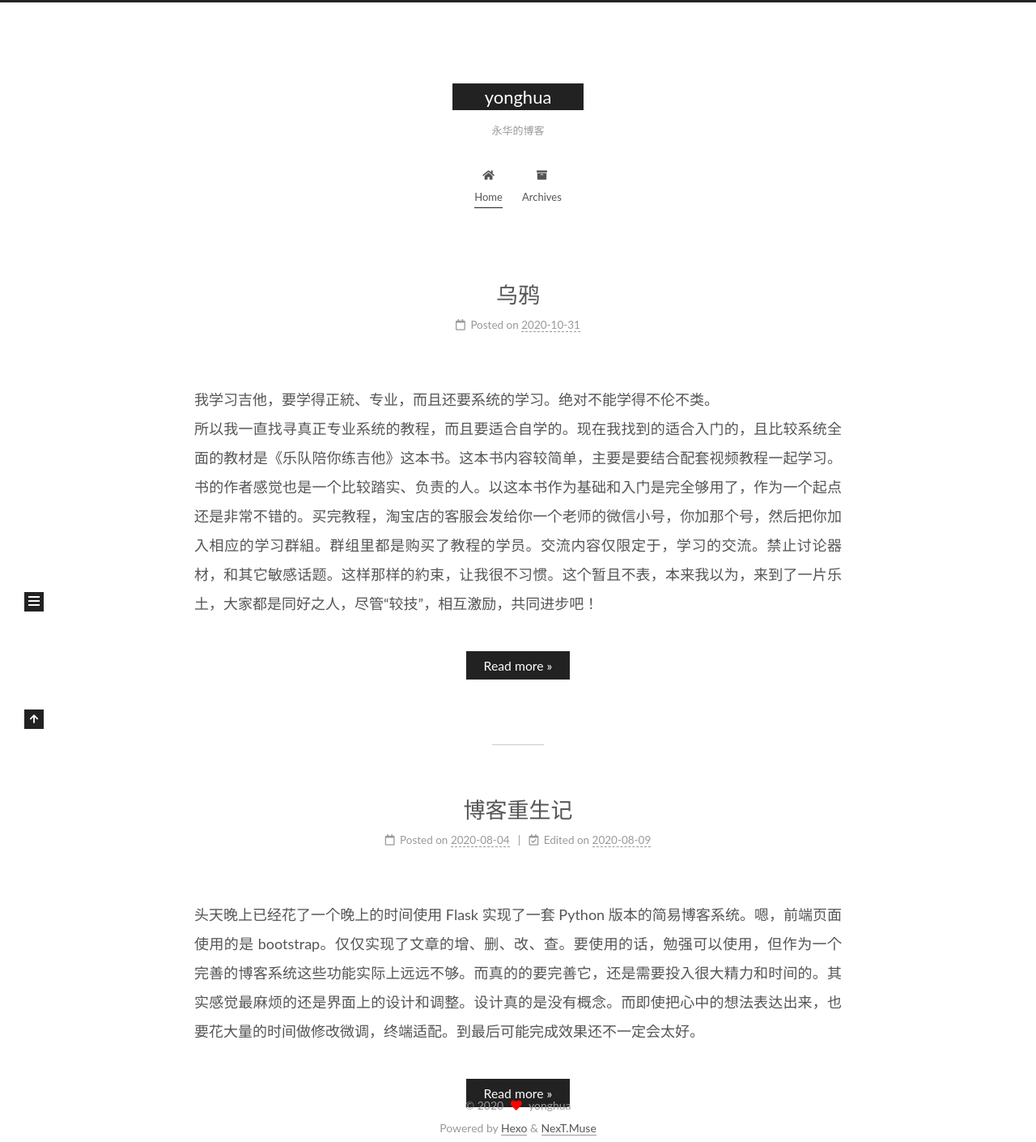
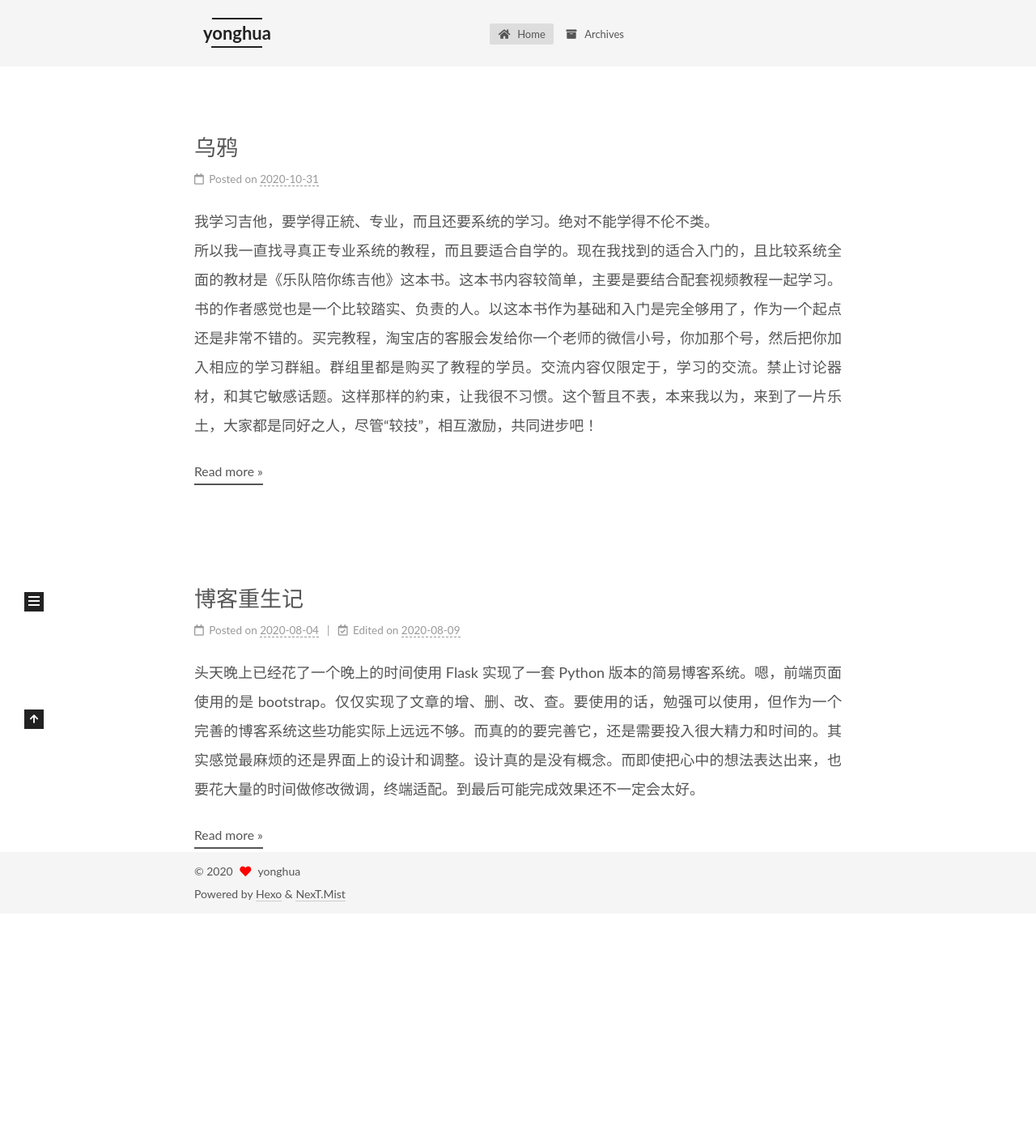
Before and after one commit to hi-andy/hi-andy.github.io, a plain HTML site: page index.html in a window 1280 px wide. Shown: the whole page at 81% size. After the commit the page ends 1128 px from the top, so only its background shows below. Drawn offline with Linux system fonts and the light colour scheme.

Commit message:
Site updated: 2020-10-31 19:07:18

```diff
--- a/css/main.css
+++ b/css/main.css
@@ -1,22 +1,50 @@
 :root {
   --body-bg-color: #fff;
-  --content-bg-color: #fff;
+  --content-bg-color: #f5f5f5;
   --card-bg-color: #f5f5f5;
   --text-color: #555;
   --blockquote-color: #666;
   --link-color: #555;
   --link-hover-color: #222;
-  --brand-color: #fff;
-  --brand-hover-color: #fff;
+  --brand-color: #222;
+  --brand-hover-color: #222;
   --table-row-odd-bg-color: #f9f9f9;
   --table-row-hover-bg-color: #f5f5f5;
-  --menu-item-bg-color: #f5f5f5;
-  --btn-default-bg: #222;
-  --btn-default-color: #fff;
-  --btn-default-border-color: #222;
-  --btn-default-hover-bg: #fff;
-  --btn-default-hover-color: #222;
-  --btn-default-hover-border-color: #222;
+  --menu-item-bg-color: #ddd;
+  --btn-default-bg: transparent;
+  --btn-default-color: var(--link-color);
+  --btn-default-border-color: var(--link-color);
+  --btn-default-hover-bg: transparent;
+  --btn-default-hover-color: var(--link-hover-color);
+  --btn-default-hover-border-color: var(--link-hover-color);
+}
+@media (prefers-color-scheme: dark) {
+  :root {
+    --body-bg-color: #282828;
+    --content-bg-color: #333;
+    --card-bg-color: #555;
+    --text-color: #ccc;
+    --blockquote-color: #bbb;
+    --link-color: #ccc;
+    --link-hover-color: #eee;
+    --brand-color: #ddd;
+    --brand-hover-color: #ddd;
+    --table-row-odd-bg-color: #282828;
+    --table-row-hover-bg-color: #363636;
+    --menu-item-bg-color: #555;
+    --btn-default-bg: #222;
+    --btn-default-color: #ccc;
+    --btn-default-border-color: #555;
+    --btn-default-hover-bg: #666;
+    --btn-default-hover-color: #ccc;
+    --btn-default-hover-border-color: #666;
+  }
+  img {
+    opacity: 0.75;
+  }
+  img:hover {
+    opacity: 0.9;
+  }
 }
 html {
   line-height: 1.15; /* 1 */
@@ -221,7 +249,7 @@ p {
 }
 a,
 span.exturl {
-  border-bottom: 1px solid #999;
+  border-bottom: 1px solid #ccc;
   color: var(--link-color);
   outline: 0;
   text-decoration: none;
@@ -966,7 +994,7 @@ pre .javascript .function {
 }
 .site-meta {
   flex-grow: 1;
-  text-align: center;
+  text-align: left;
 }
 @media (max-width: 767px) {
   .site-meta {
@@ -1168,7 +1196,7 @@ pre .javascript .function {
 }
 .links-of-author a::before,
 .links-of-author span.exturl::before {
-  background: #0ec3ff;
+  background: #ff16b4;
   border-radius: 50%;
   content: ' ';
   display: inline-block;
@@ -2141,118 +2169,205 @@ ul.breadcrumb li + li:last-child {
 .tag-cloud a:hover {
   color: var(--link-hover-color) !important;
 }
+hr {
+  height: 2px;
+  margin: 20px 0;
+}
+.btn {
+  padding: 0 10px;
+}
+.headband {
+  display: none;
+}
+.main-inner {
+  padding-bottom: 80px;
+}
 @media (max-width: 767px) {
-  .header-inner,
-  .main-inner,
+  .main-inner {
+    width: auto;
+  }
+}
+.content {
+  padding-top: 80px;
+}
+@media (max-width: 767px) {
+  .content {
+    padding-top: 60px;
+  }
+}
+.pagination {
+  margin: 120px 0 0;
+  text-align: left;
+}
+@media (max-width: 767px) {
+  .pagination {
+    margin: 80px 10px 0;
+    text-align: center;
+  }
+}
+.footer {
+  background: var(--content-bg-color);
+  color: var(--text-color);
+  padding: 10px 0;
+}
+.footer-inner {
+  text-align: left;
+}
+@media (max-width: 767px) {
   .footer-inner {
+    text-align: center;
     width: auto;
   }
 }
+.header {
+  background: var(--content-bg-color);
+}
 .header-inner {
-  padding-top: 100px;
+  align-items: center;
+  display: flex;
+  padding: 20px 0;
 }
 @media (max-width: 767px) {
   .header-inner {
-    padding-top: 50px;
-  }
-}
-.main-inner {
-  padding-bottom: 60px;
-}
-.content {
-  padding-top: 70px;
+    display: block;
+    padding: 10px 0;
+    width: auto;
+  }
+}
+.site-meta {
+  line-height: normal;
+}
+.site-meta .brand {
+  padding: 2px 1px;
 }
 @media (max-width: 767px) {
-  .content {
-    padding-top: 35px;
-  }
-}
-embed {
+  .site-meta .brand {
+    display: block;
+  }
+}
+.site-meta .site-title {
+  font-weight: bolder;
+}
+.logo-line-before,
+.logo-line-after {
   display: block;
-  margin: 0 auto 25px auto;
-}
-.custom-logo .site-meta-headline {
-  text-align: center;
-}
-.custom-logo .site-title {
-  color: #222;
-  margin: 10px auto 0;
-}
-.custom-logo .site-title a {
-  border: 0;
-}
-.custom-logo-image {
-  background: #fff;
   margin: 0 auto;
-  max-width: 150px;
-  padding: 5px;
-}
-.brand {
-  background: var(--btn-default-bg);
+  overflow: hidden;
+  width: 75%;
+}
+@media (max-width: 767px) {
+  .logo-line-before,
+  .logo-line-after {
+    display: none;
+  }
+}
+.logo-line-before i,
+.logo-line-after i {
+  background: var(--brand-color);
+  display: block;
+  height: 2px;
+  position: relative;
+}
+.use-motion .logo-line-before i {
+  left: -100%;
+}
+.use-motion .logo-line-after i {
+  right: -100%;
+}
+.site-subtitle {
+  display: none;
+}
+.site-nav {
+  flex-grow: 1;
 }
 @media (max-width: 767px) {
   .site-nav {
-    border-bottom: 1px solid #ddd;
-    border-top: 1px solid #ddd;
-    left: 0;
-    margin: 0;
-    padding: 0;
-    width: 100%;
-  }
-}
-@media (max-width: 767px) {
-  .menu {
-    text-align: left;
-  }
-}
-.menu-item-active a,
-.menu .menu-item a:hover,
-.menu .menu-item span.exturl:hover {
-  background: transparent;
-  border-bottom: 1px solid var(--link-hover-color) !important;
-}
-@media (max-width: 767px) {
-  .menu-item-active a,
-  .menu .menu-item a:hover,
-  .menu .menu-item span.exturl:hover {
-    border-bottom: 1px dotted #ddd !important;
-  }
+    padding: 10px 10px 0;
+  }
+}
+.menu {
+  margin: 0;
+}
+.menu .menu-item {
+  margin: 0;
 }
 @media (max-width: 767px) {
   .menu .menu-item {
-    margin: 0 10px;
+    margin-top: 5px;
   }
 }
 .menu .menu-item a,
 .menu .menu-item span.exturl {
-  border-bottom: 1px solid transparent;
+  border-radius: 2px;
+  padding: 0 10px;
+  transition-property: background;
 }
 @media (max-width: 767px) {
   .menu .menu-item a,
   .menu .menu-item span.exturl {
-    padding: 5px 10px;
-  }
-}
-@media (min-width: 768px) {
-  .menu .menu-item .fa,
-  .menu .menu-item .fab,
-  .menu .menu-item .far,
-  .menu .menu-item .fas {
-    display: block;
-    line-height: 2;
-    margin-right: 0;
-    width: 100%;
+    text-align: left;
   }
 }
 .menu .menu-item .badge {
-  background: #eee;
+  background: #fff;
+  border-radius: 10px;
+  color: #555;
   padding: 1px 4px;
-}
-.sub-menu {
-  margin: 10px 0;
-}
-.sub-menu .menu-item {
-  display: inline-block;
+  text-shadow: 1px 1px 0 rgba(0,0,0,0.1);
+}
+.posts-expand.index .post-title,
+.posts-expand.index .post-meta {
+  text-align: left;
+}
+@media (max-width: 767px) {
+  .posts-expand.index .post-title,
+  .posts-expand.index .post-meta {
+    text-align: center;
+  }
+}
+.posts-expand.index .post-meta {
+  margin: 5px 0 20px 0;
+}
+.posts-expand .post-eof {
+  display: none;
+}
+.posts-expand .post-block:not(:first-child) {
+  margin-top: 120px;
+}
+.posts-expand .post-title,
+.posts-expand .post-meta {
+  text-align: center;
+}
+.posts-expand .post-body img {
+  margin-left: 0;
+}
+.posts-expand .post-tags {
+  text-align: left;
+}
+.posts-expand .post-tags a {
+  background: #f5f5f5;
+  border-bottom: none;
+  padding: 1px 5px;
+}
+.posts-expand .post-tags a:hover {
+  background: #ccc;
+}
+.posts-expand .post-nav {
+  margin-top: 40px;
+}
+.post-button {
+  margin-top: 20px;
+  text-align: left;
+}
+.post-button .btn {
+  background: none;
+  border: 0;
+  border-bottom: 2px solid var(--btn-default-border-color);
+  padding: 0;
+  transition-property: border;
+}
+.post-button .btn:hover {
+  border-bottom-color: var(--btn-default-hover-border-color);
 }
 .sidebar {
   left: -320px;
@@ -2289,3 +2404,9 @@ embed {
   text-overflow: ellipsis;
   white-space: nowrap;
 }
+.sub-menu {
+  margin: 10px 0;
+}
+.sub-menu .menu-item {
+  display: inline-block;
+}
--- a/index.html
+++ b/index.html
@@ -17,7 +17,7 @@
 
 <script id="hexo-configurations">
     var NexT = window.NexT || {};
-    var CONFIG = {"hostname":"yonghua.me","root":"/","scheme":"Muse","version":"7.8.0","exturl":false,"sidebar":{"position":"left","display":"post","padding":18,"offset":12,"onmobile":false},"copycode":{"enable":false,"show_result":false,"style":null},"back2top":{"enable":true,"sidebar":false,"scrollpercent":false},"bookmark":{"enable":false,"color":"#222","save":"auto"},"fancybox":false,"mediumzoom":false,"lazyload":false,"pangu":false,"comments":{"style":"tabs","active":null,"storage":true,"lazyload":false,"nav":null},"algolia":{"hits":{"per_page":10},"labels":{"input_placeholder":"Search for Posts","hits_empty":"We didn't find any results for the search: ${query}","hits_stats":"${hits} results found in ${time} ms"}},"localsearch":{"enable":false,"trigger":"auto","top_n_per_article":1,"unescape":false,"preload":false},"motion":{"enable":true,"async":false,"transition":{"post_block":"fadeIn","post_header":"slideDownIn","post_body":"slideDownIn","coll_header":"slideLeftIn","sidebar":"slideUpIn"}}};
+    var CONFIG = {"hostname":"yonghua.me","root":"/","scheme":"Mist","version":"7.8.0","exturl":false,"sidebar":{"position":"left","display":"post","padding":18,"offset":12,"onmobile":false},"copycode":{"enable":false,"show_result":false,"style":null},"back2top":{"enable":true,"sidebar":false,"scrollpercent":false},"bookmark":{"enable":false,"color":"#222","save":"auto"},"fancybox":false,"mediumzoom":false,"lazyload":false,"pangu":false,"comments":{"style":"tabs","active":null,"storage":true,"lazyload":false,"nav":null},"algolia":{"hits":{"per_page":10},"labels":{"input_placeholder":"Search for Posts","hits_empty":"We didn't find any results for the search: ${query}","hits_stats":"${hits} results found in ${time} ms"}},"localsearch":{"enable":false,"trigger":"auto","top_n_per_article":1,"unescape":false,"preload":false},"motion":{"enable":true,"async":false,"transition":{"post_block":"fadeIn","post_header":"slideDownIn","post_body":"slideDownIn","coll_header":"slideLeftIn","sidebar":"slideUpIn"}}};
   </script>
 
   <meta name="description" content="自此建立，计划发表一些优秀的技术文章译文。">
@@ -383,7 +383,7 @@
   </span>
   <span class="author" itemprop="copyrightHolder">yonghua</span>
 </div>
-  <div class="powered-by">Powered by <a href="https://hexo.io/" class="theme-link" rel="noopener" target="_blank">Hexo</a> & <a href="https://muse.theme-next.org/" class="theme-link" rel="noopener" target="_blank">NexT.Muse</a>
+  <div class="powered-by">Powered by <a href="https://hexo.io/" class="theme-link" rel="noopener" target="_blank">Hexo</a> & <a href="https://mist.theme-next.org/" class="theme-link" rel="noopener" target="_blank">NexT.Mist</a>
   </div>
 
 
```
Also changed, not shown: 2020/08/04/博客重生记/index.html (+2 -2 lines), 2020/10/31/乌鸦/index.html (+2 -2 lines), archives/2020/08/index.html (+2 -2 lines), archives/2020/10/index.html (+2 -2 lines), archives/2020/index.html (+2 -2 lines), archives/index.html (+2 -2 lines).
